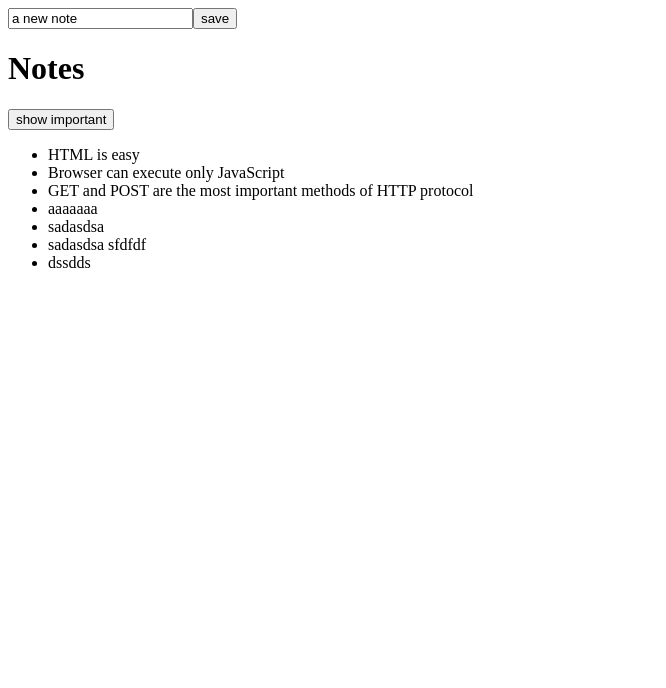
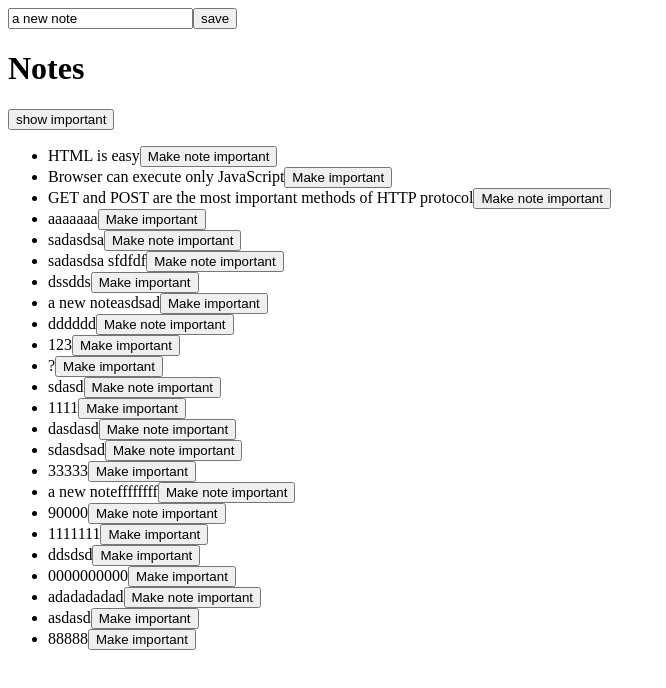
Before and after one commit to ohadstoller/my-notes-react, a React (Create React App) app: page / in a window 1280 px wide. Shown: the top 688 px of the page, without its empty margins (0-666 px from the left). Built offline with nearby package versions, Linux system fonts and the light colour scheme; data requests are answered from the project's data file.

Commit message:
update note importance

```diff
--- a/db.json
+++ b/db.json
@@ -41,6 +41,108 @@
       "date": "2021-05-18T11:59:05.033Z",
       "important": false,
       "id": 7
+    },
+    {
+      "content": "a new noteasdsad",
+      "date": "2021-05-18T14:35:48.803Z",
+      "important": false,
+      "id": 8
+    },
+    {
+      "content": "dddddd",
+      "date": "2021-05-18T14:36:16.668Z",
+      "important": true,
+      "id": 9
+    },
+    {
+      "content": "123",
+      "date": "2021-05-18T14:36:24.275Z",
+      "important": false,
+      "id": 10
+    },
+    {
+      "content": "?",
+      "date": "2021-05-18T14:36:50.317Z",
+      "important": false,
+      "id": 11
+    },
+    {
+      "content": "sdasd",
+      "date": "2021-05-18T14:37:15.755Z",
+      "important": true,
+      "id": 12
+    },
+    {
+      "content": "1111",
+      "date": "2021-05-18T14:41:57.704Z",
+      "important": false,
+      "id": 13
+    },
+    {
+      "content": "dasdasd",
+      "date": "2021-05-18T14:42:36.123Z",
+      "important": true,
+      "id": 14
+    },
+    {
+      "content": "sdasdsad",
+      "date": "2021-05-18T14:43:40.057Z",
+      "important": true,
+      "id": 15
+    },
+    {
+      "content": "33333",
+      "date": "2021-05-18T14:44:19.767Z",
+      "important": false,
+      "id": 16
+    },
+    {
+      "content": "a new noteffffffff",
+      "date": "2021-05-18T15:02:19.482Z",
+      "important": true,
+      "id": 17
+    },
+    {
+      "content": "90000",
+      "date": "2021-05-18T15:04:02.104Z",
+      "important": true,
+      "id": 18
+    },
+    {
+      "content": "1111111",
+      "date": "2021-05-18T15:05:21.474Z",
+      "important": false,
+      "id": 19
+    },
+    {
+      "content": "ddsdsd",
+      "date": "2021-05-18T15:05:37.156Z",
+      "important": false,
+      "id": 20
+    },
+    {
+      "content": "0000000000",
+      "date": "2021-05-18T15:06:35.003Z",
+      "important": false,
+      "id": 21
+    },
+    {
+      "content": "adadadadad",
+      "date": "2021-05-18T15:08:01.135Z",
+      "important": true,
+      "id": 22
+    },
+    {
+      "content": "asdasd",
+      "date": "2021-05-18T15:08:42.108Z",
+      "important": false,
+      "id": 23
+    },
+    {
+      "content": "88888",
+      "date": "2021-05-18T15:09:05.922Z",
+      "important": false,
+      "id": 24
     }
   ]
 }
--- a/src/App.js
+++ b/src/App.js
@@ -1,6 +1,7 @@
 import React, {useEffect, useState} from 'react'
 import Note from "./components/Note";
 import axios from "axios";
+
 
 const App = () => {
   const [notes, setNotes] = useState([]);
@@ -18,27 +19,44 @@ const App = () => {
     fetchNotes, []
   )
 
+  const createNoteObject = () => {
+    return (
+      {
+        content: newNote,
+        date: new Date(),
+        important: Math.random() < 0.5,
+      }
 
-  const addNote = (event) => {
+    )
+  }
+
+
+  const addNote = async (event) => {
     event.preventDefault()
-    const noteObject = {
-      content: newNote,
-      date: new Date(),
-      important: Math.random() < 0.5,
-    }
-    axios.post('http://localhost:3001/notes', noteObject).then(response => {
-    })
-    setNotes(notes.concat(noteObject))
-    setNewNote('')
+    const noteObject = createNoteObject()
+    const {data} = await addNoteRequest(noteObject);
+    await setNotes(notes.concat(data))
+    await setNewNote('')
+  }
+
+  const addNoteRequest = async (noteObject) => {
+    return await axios.post('http://localhost:3001/notes', noteObject)
   }
 
   const isImportant = note => note.important;
   const notesToShow = showAll ? notes : notes.filter(isImportant)
 
+  const toggleImportanceOf = async (id) => {
+    let url = `http://localhost:3001/notes/${id}`;
+    const note = notes.find(note => note.id === id)
+    const changedNote = {...note, important: !note.important}
+    const req = await axios.put(url, changedNote)
+    await setNotes(notes.map(note => note.id !== id ? note : req.data))
+  }
+
 
   const handleNoteChange = (event) => {
     const noteValue = event.target.value;
-    console.log('adding new note: ', noteValue)
     setNewNote(noteValue)
   }
 
@@ -58,7 +76,9 @@ const App = () => {
       </div>
       <ul>
         {notesToShow.map(note =>
-          <Note key={note.id} note={note}/>
+          <Note key={note.id} note={note}
+                toggleImportance={() => toggleImportanceOf(note.id)}
+          />
         )}
       </ul>
     </div>
--- a/src/components/Note.js
+++ b/src/components/Note.js
@@ -1,8 +1,12 @@
 import React from 'react'
 
-const Note = ({ note }) => {
+const Note = ({note, toggleImportance}) => {
+  const label = note.important ? 'Make note important'
+    : 'Make important'
   return (
-    <li>{note.content}</li>
+    <li>{note.content}
+      <button onClick={toggleImportance}>{label}</button>
+    </li>
   )
 }
 
```
